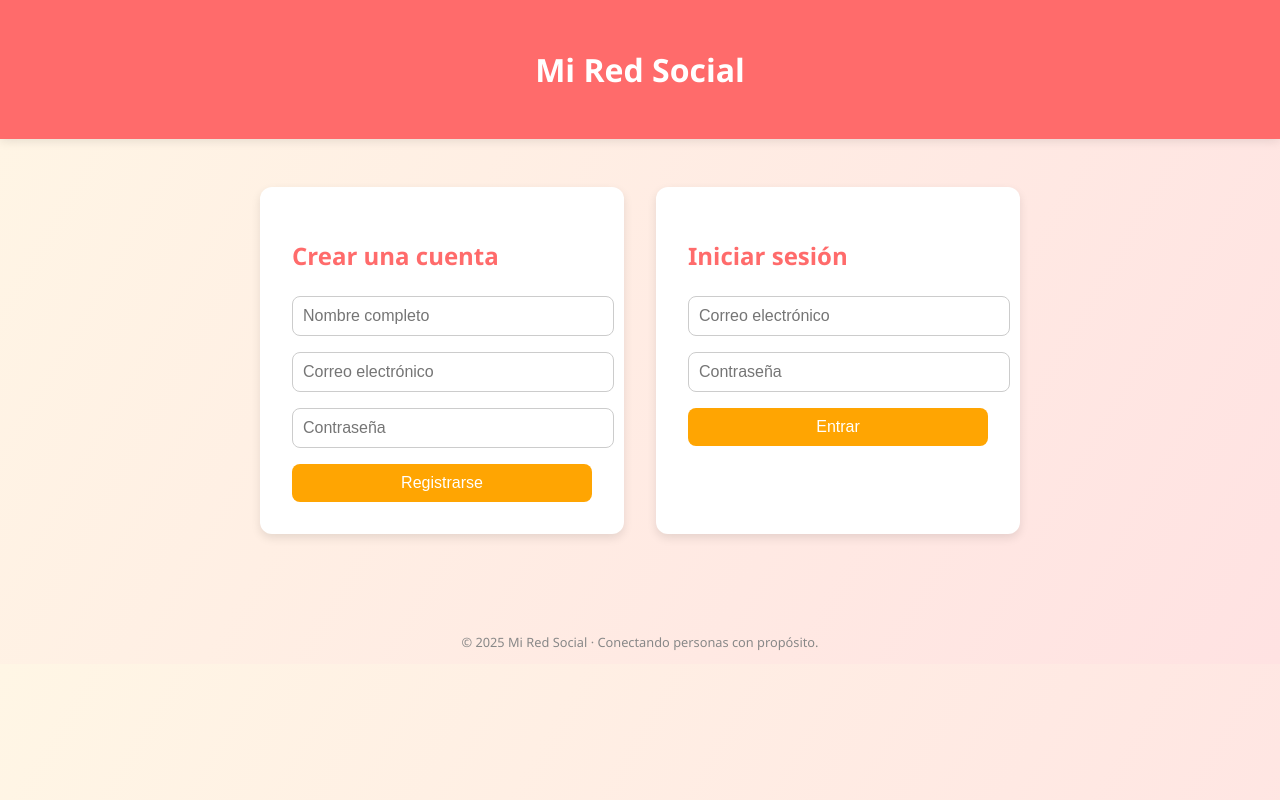
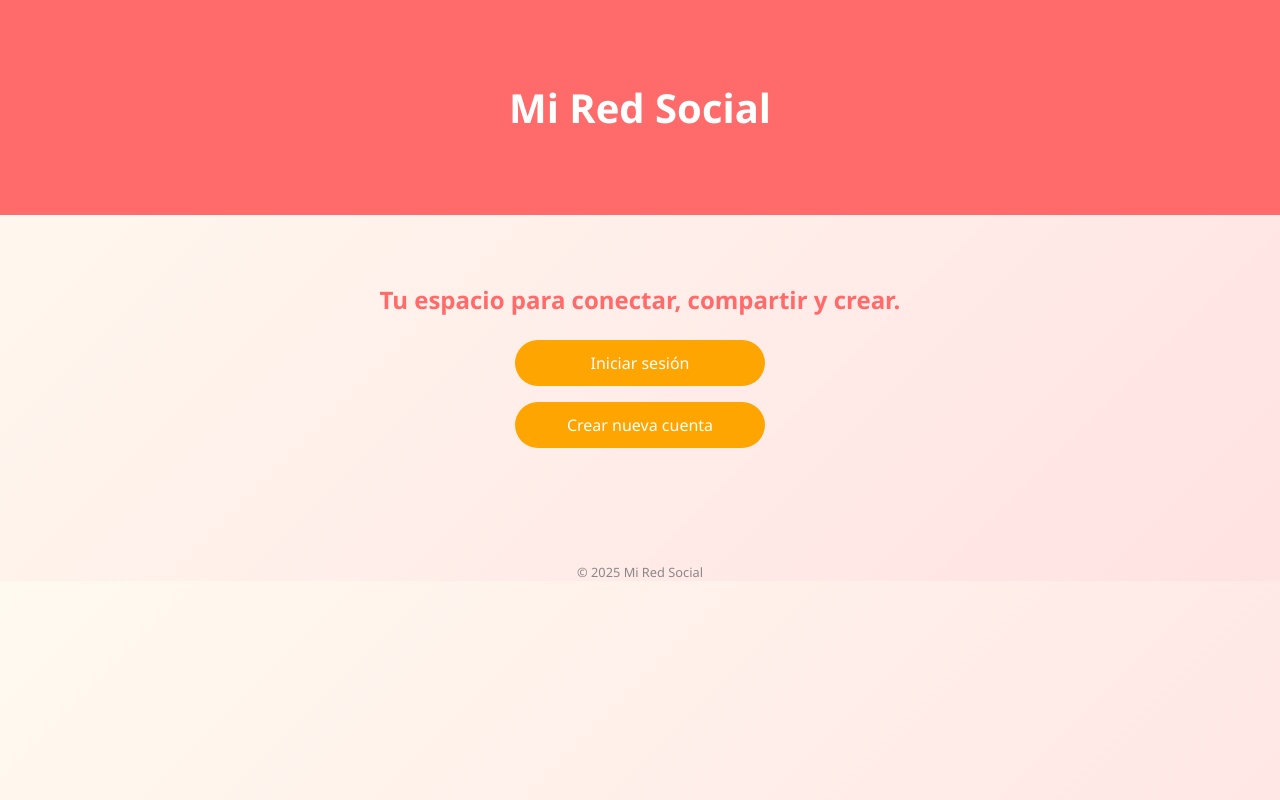
Before and after one commit to marianatapia12/miredsocial, a plain HTML site: page index.html in a window 1280 px wide. Drawn offline with Linux system fonts and the light colour scheme.

Commit message:
index.html

```diff
--- a/index.html
+++ b/index.html
@@ -3,106 +3,67 @@
 <head>
   <meta charset="UTF-8">
   <meta name="viewport" content="width=device-width, initial-scale=1">
-  <title>MI RED SOCIAL</title>
+  <title> Bienvenido/a </title>
   <style>
     body {
       margin: 0;
       font-family: 'Segoe UI', sans-serif;
-      background: linear-gradient(120deg, #fff6e5, #ffe2e2);
+      background: linear-gradient(135deg, #fffaf0, #ffe2e2);
       color: #2f3542;
+      text-align: center;
     }
 
     header {
       background-color: #ff6b6b;
-      padding: 1.5em;
-      text-align: center;
+      padding: 2em 1em;
       color: white;
-      font-size: 2em;
+      font-size: 2.5em;
       font-weight: bold;
-      box-shadow: 0 2px 10px rgba(0,0,0,0.1);
     }
 
     main {
-      display: flex;
-      flex-wrap: wrap;
-      justify-content: center;
-      padding: 2em;
-    }
-
-    .form-container {
-      background: white;
-      border-radius: 12px;
-      box-shadow: 0 4px 10px rgba(0,0,0,0.1);
-      margin: 1em;
-      padding: 2em;
-      width: 300px;
+      padding: 3em 1em;
     }
 
     h2 {
       color: #ff6b6b;
+      font-size: 1.5em;
       margin-bottom: 1em;
     }
 
-    input[type="text"], input[type="email"], input[type="password"] {
-      width: 100%;
-      padding: 10px;
-      margin-bottom: 1em;
-      border: 1px solid #ccc;
-      border-radius: 8px;
+    .btn {
+      display: block;
+      margin: 1em auto;
+      padding: 12px 25px;
+      width: 200px;
       font-size: 1em;
-    }
-
-    button {
-      width: 100%;
-      padding: 10px;
+      color: white;
       background-color: #ffa502;
-      color: white;
       border: none;
-      border-radius: 8px;
-      font-size: 1em;
+      border-radius: 25px;
       cursor: pointer;
+      text-decoration: none;
       transition: background-color 0.3s ease;
     }
 
-    button:hover {
+    .btn:hover {
       background-color: #e07e00;
     }
 
     footer {
-      text-align: center;
-      margin-top: 3em;
-      padding: 1em;
+      margin-top: 4em;
       font-size: 0.8em;
       color: #888;
     }
   </style>
 </head>
 <body>
-
-  <header>
-    Mi Red Social
-  </header>
-
+  <header>Mi Red Social</header>
   <main>
-    <div class="form-container">
-      <h2>Crear una cuenta</h2>
-      <input type="text" placeholder="Nombre completo">
-      <input type="email" placeholder="Correo electrónico">
-      <input type="password" placeholder="Contraseña">
-      <button>Registrarse</button>
-    </div>
-
-    <div class="form-container">
-      <h2>Iniciar sesión</h2>
-      <input type="email" placeholder="Correo electrónico">
-      <input type="password" placeholder="Contraseña">
-      <button>Entrar</button>
-    </div>
+    <h2>Tu espacio para conectar, compartir y crear.</h2>
+    <a class="btn" href="#">Iniciar sesión</a>
+    <a class="btn" href="registro.html">Crear nueva cuenta</a>
   </main>
-
-  <footer>
-    © 2025 Mi Red Social · Conectando personas con propósito.
-  </footer>
-
+  <footer>© 2025 Mi Red Social</footer>
 </body>
 </html>
```
